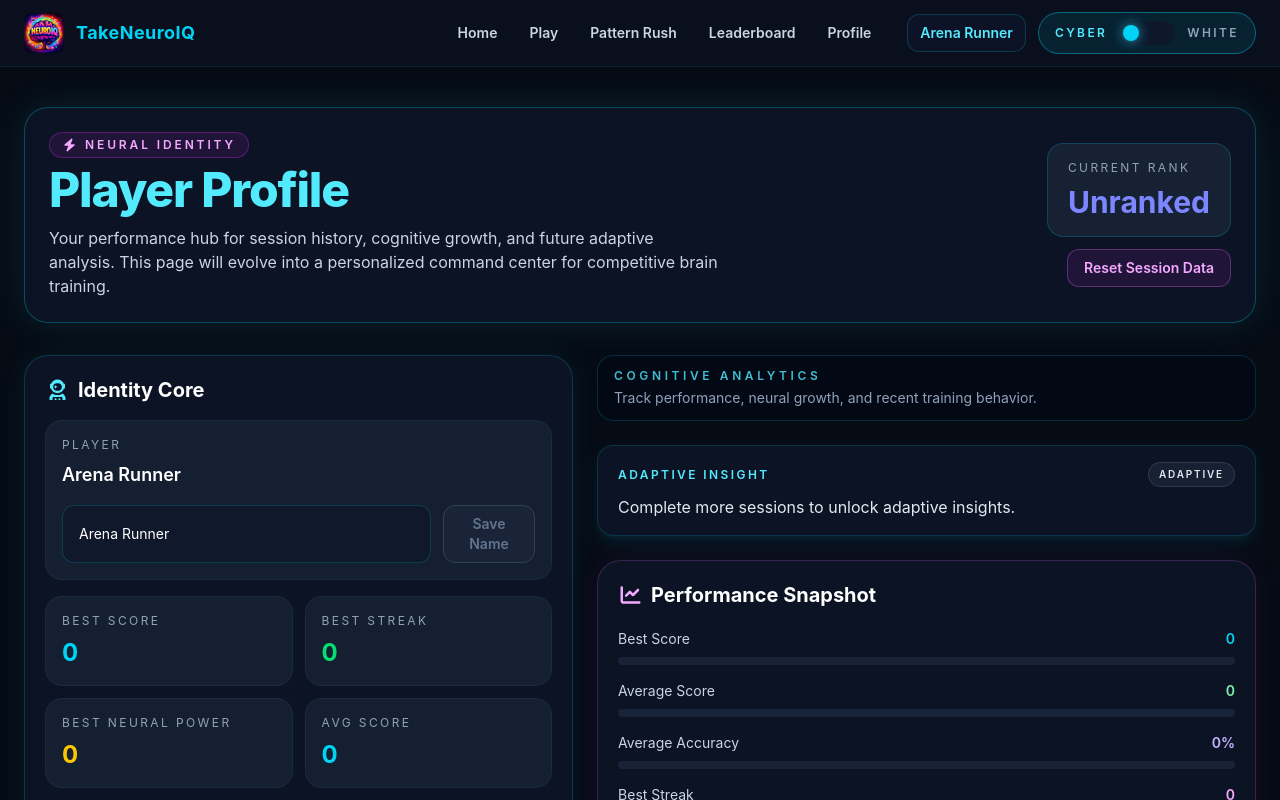
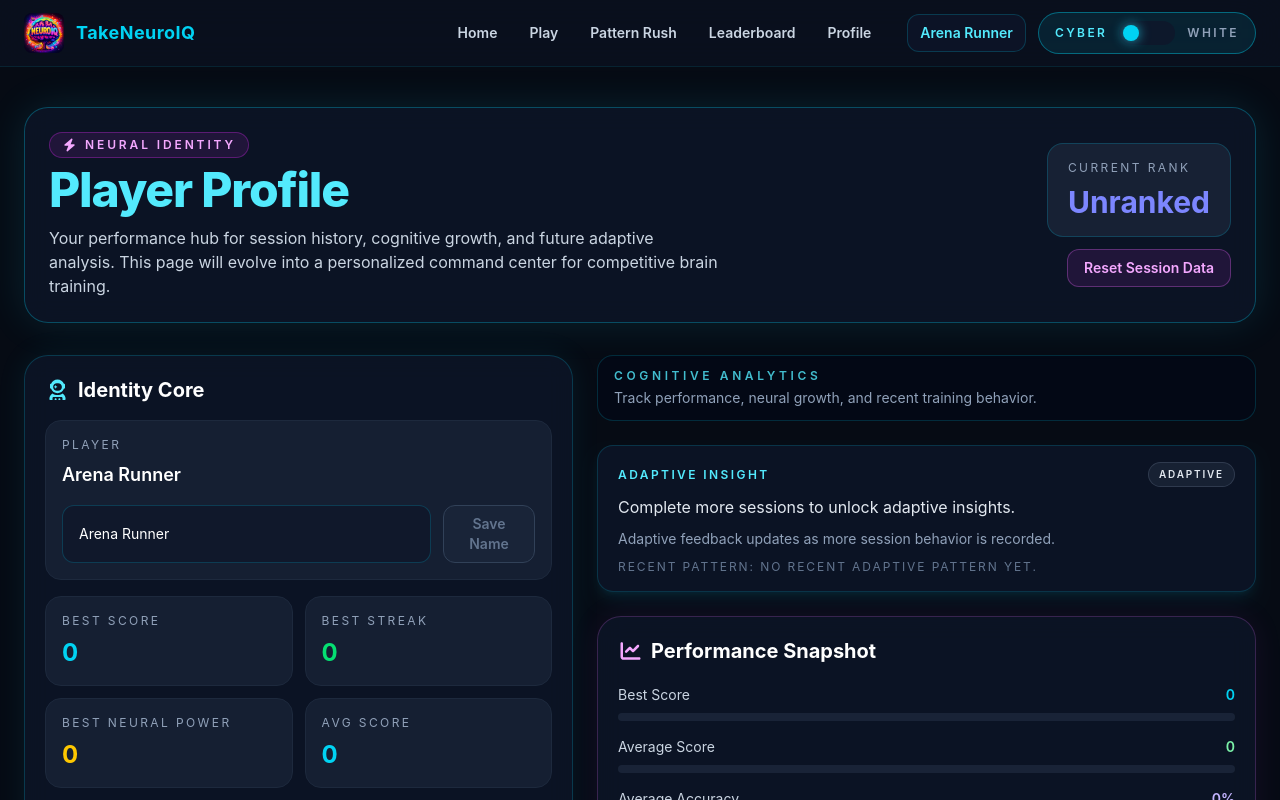
Before and after one commit to Breedlove-Jason/takeneuroiq, a React (Vite) app: page /profile in a window 1280 px wide. Shown: the top 800 px of the page. Built offline with nearby package versions, Linux system fonts and the light colour scheme.

Commit message:
Enhance adaptive insights on ProfilePage: add subtext descriptions, trend analysis, and tension insights for improved user feedback

```diff
--- a/src/pages/ProfilePage.jsx
+++ b/src/pages/ProfilePage.jsx
@@ -116,6 +116,16 @@ function ProfilePage() {
     return recentAdaptiveSession?.liveAdaptiveDifficulty?.state || null;
   }, [sessions]);
 
+  const adaptiveInsightSubtextMap = {
+    challenge:
+      "Recent session behavior shows the system increasing difficulty in response to stronger performance.",
+    steady:
+      "Recent session behavior shows stable control, balanced output, and manageable pressure.",
+    recover:
+      "Recent session behavior shows signs of strain, so the system is easing intensity to protect consistency.",
+    default: "Adaptive feedback updates as more session behavior is recorded.",
+  };
+
   const adaptiveInsightStyles = {
     challenge: {
       border: "border-violet-500/30",
@@ -142,8 +152,7 @@ function ProfilePage() {
   const adaptiveInsightBadges = {
     challenge: {
       text: "Challenge",
-      className:
-        "bg-violet-500/15 text-violet-200 border border-violet-400/30",
+      className: "bg-violet-500/15 text-violet-200 border border-violet-400/30",
     },
     steady: {
       text: "Steady",
@@ -162,14 +171,55 @@ function ProfilePage() {
   const adaptiveInsightBadge =
     adaptiveInsightBadges[latestAdaptiveState] ?? adaptiveInsightBadges.default;
 
+  const adaptiveInsightSubtext =
+    adaptiveInsightSubtextMap[latestAdaptiveState] ||
+    adaptiveInsightSubtextMap.default;
+
   const adaptiveInsightTone =
     adaptiveInsightStyles[latestAdaptiveState] ?? adaptiveInsightStyles.default;
 
+  const adaptiveInsightTrend = useMemo(() => {
+    if (!sessions || sessions.length === 0)
+      return "No recent adaptive pattern yet.";
+
+    const recentStates = [...sessions]
+      .slice(-5)
+      .map((session) => session?.liveAdaptiveDifficulty?.state)
+      .filter(Boolean);
+
+    if (recentStates.length === 0) {
+      return "No recent adaptive pattern yet.";
+    }
+
+    const labelMap = {
+      recover: "Recovery",
+      steady: "Steady",
+      challenge: "Challenge",
+    };
+
+    const labeledStates = recentStates.map((state) => labelMap[state] || state);
+
+    const compressed = [];
+    for (const state of labeledStates) {
+      const last = compressed[compressed.length - 1];
+
+      if (last && last.label === state) {
+        last.count += 1;
+      } else {
+        compressed.push({ label: state, count: 1 });
+      }
+    }
+
+    return compressed
+      .map((item) =>
+        item.count > 1 ? `${item.label} × ${item.count}` : item.label,
+      )
+      .join(" → ");
+  }, [sessions]);
 
   const adaptiveInsight = useMemo(() => {
     if (!sessions || sessions.length === 0) {
       return "Complete more sessions to unlock adaptive insights.";
-
     }
 
     const recentAdaptiveSessions = [...sessions]
@@ -221,6 +271,27 @@ function ProfilePage() {
 
     return "Your pattern is still forming, but your system is actively adapting to your performance.";
   }, [sessions]);
+
+  const adaptiveTensionInsight = useMemo(() => {
+    if (!latestAdaptiveState || !neuralTrendLabel) return null;
+
+    // normalize trend text if needed
+    const trend = neuralTrendLabel.toLowerCase();
+
+    if (latestAdaptiveState === "challenge" && trend.includes("declin")) {
+      return "You're pushing into higher difficulty, but performance is starting to strain. Consider stabilizing before pushing further.";
+    }
+
+    if (latestAdaptiveState === "recover" && trend.includes("improv")) {
+      return "Recovery is working. Your system is regaining stability and control.";
+    }
+
+    if (latestAdaptiveState === "steady" && trend.includes("improv")) {
+      return "You're building strength in a stable zone. This is ideal for long-term growth.";
+    }
+
+    return null;
+  }, [latestAdaptiveState, neuralTrendLabel]);
 
   const recentSessions = [...sessions].slice(-5).reverse();
 
@@ -457,9 +528,22 @@ function ProfilePage() {
                   {adaptiveInsightBadge.text}
                 </span>
               </div>
+              <div className="space-y-2">
                 <p className="text-sm text-slate-200 md:text-base">
                   {adaptiveInsight}
                 </p>
+                <p className="text-xs leading-6 text-slate-400 md:text-sm">
+                  {adaptiveInsightSubtext}
+                </p>
+                <p className="text-[11px] uppercase tracking-[0.16em] text-slate-500 md:text-xs">
+                  Recent pattern: {adaptiveInsightTrend}
+                </p>
+                {adaptiveTensionInsight && (
+                  <p className="text-xs text-rose-300/80 md:text-sm">
+                    {adaptiveTensionInsight}
+                  </p>
+                )}
+              </div>{" "}
             </div>
 
             <PerformanceSnapshot sessions={sessions} />
```
Lines whose indentation alone changed are shown as unchanged.
